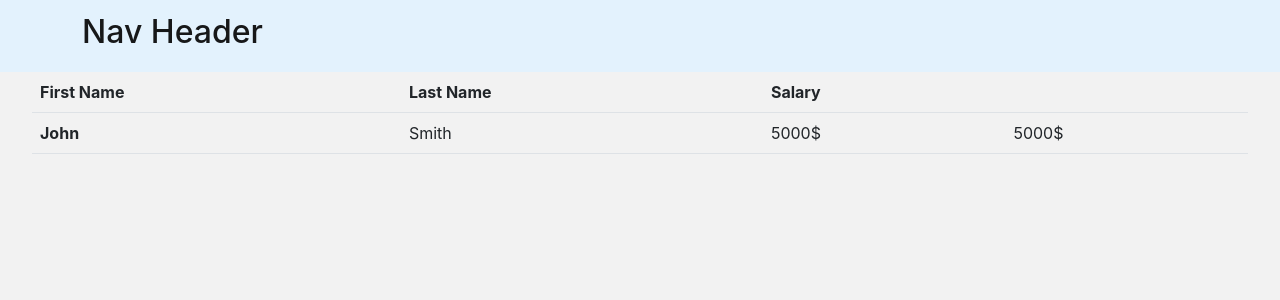
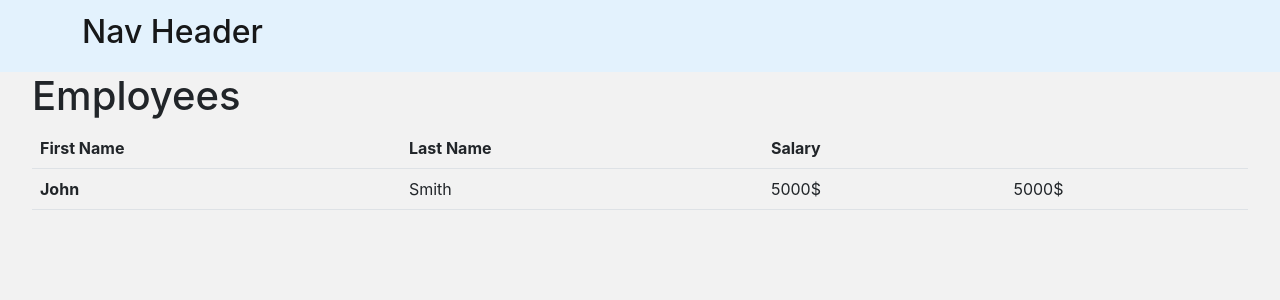
Before and after one commit to SohanChy/react-express-nextjs-rest-prisma-crud-table, a Next.js app in the folder frontend/: page / in a window 1280 px wide. Shown: the top 300 px of the page. Built offline with nearby package versions, Linux system fonts and the light colour scheme.

Commit message:
add router mocking to test, add employees heading

```diff
--- a/frontend/package.json
+++ b/frontend/package.json
@@ -26,6 +26,7 @@
     "@types/react": "18.2.0",
     "jest": "^29.5.0",
     "jest-environment-jsdom": "^29.5.0",
+    "next-router-mock": "^0.9.3",
     "ts-node": "10.9.1",
     "typescript": "4.9.5"
   }
--- a/frontend/pages/index.tsx
+++ b/frontend/pages/index.tsx
@@ -9,6 +9,7 @@ const Home : React.FC<Props> = props => {
   return (
     <Layout>
       <div>
+        <h1>Employees</h1>
           <EmployeeTable employeeList={[]} />
       </div>
     </Layout>
```
Also changed, not shown: 2 other files (tests, documents, lock files or other folders).
